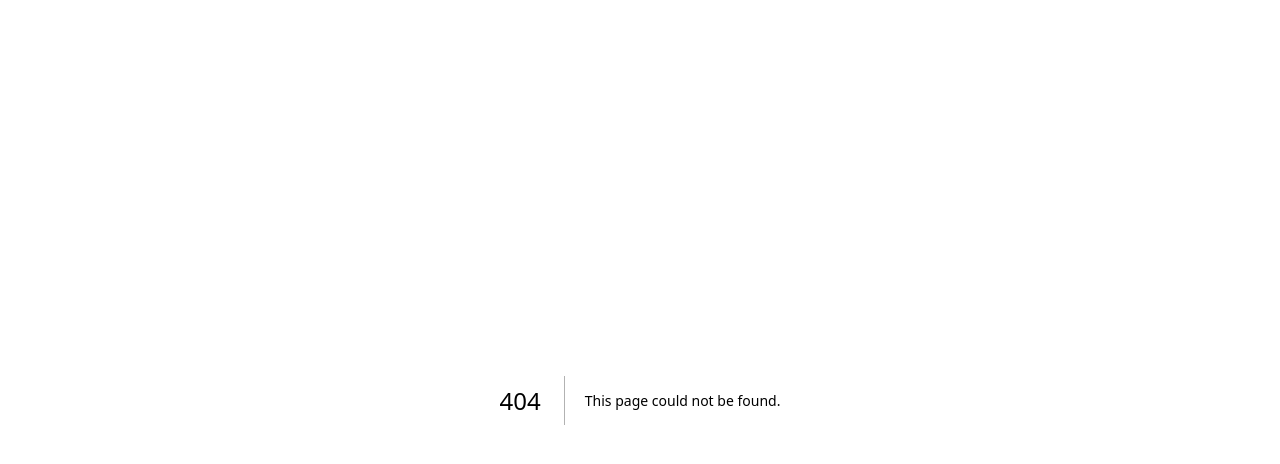
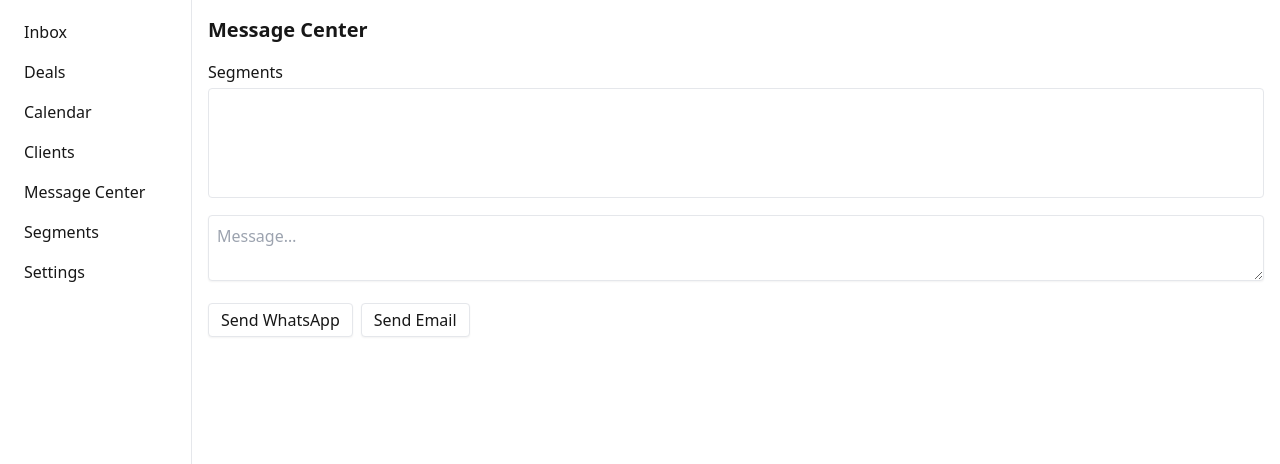
Before and after one commit to EnvrA/omni, a Next.js app in the folder omnibox/apps/web/: page /dashboard/message-center in a window 1280 px wide. Before the commit this address had no page. Shown: the top 464 px of the page. Built offline with nearby package versions, Linux system fonts and the light colour scheme.

Commit message:
Add calendar, message center and segments pages

```diff
--- /dev/null
+++ b/omnibox/apps/web/app/dashboard/calendar/page.tsx
@@ -0,0 +1,107 @@
+"use client";
+import useSWR from "swr";
+import { useState, useEffect } from "react";
+import { v4 as uuid } from "uuid";
+import { Input, Button, Card } from "@/components/ui";
+
+interface Deal {
+  id: string;
+  contact: { id: string; name: string | null };
+}
+interface DealExtra {
+  title?: string;
+  hasDeadline?: boolean;
+  deadline?: string;
+}
+interface Appointment {
+  id: string;
+  title: string;
+  date: string;
+}
+
+const fetcher = async (url: string) => {
+  const res = await fetch(url);
+  const text = await res.text();
+  try {
+    return JSON.parse(text);
+  } catch {
+    return { error: text };
+  }
+};
+
+export default function CalendarPage() {
+  const { data } = useSWR<{ deals: Deal[] }>("/api/deals", fetcher);
+  const [extras, setExtras] = useState<Record<string, DealExtra>>({});
+  const [appointments, setAppointments] = useState<Appointment[]>([]);
+  const [title, setTitle] = useState("");
+  const [date, setDate] = useState("");
+
+  useEffect(() => {
+    if (typeof window === "undefined") return;
+    try {
+      setExtras(JSON.parse(localStorage.getItem("dealExtras") || "{}"));
+    } catch {}
+    try {
+      setAppointments(JSON.parse(localStorage.getItem("appointments") || "[]"));
+    } catch {}
+  }, []);
+
+  useEffect(() => {
+    if (typeof window !== "undefined") {
+      localStorage.setItem("appointments", JSON.stringify(appointments));
+    }
+  }, [appointments]);
+
+  const events = [
+    ...appointments.map((a) => ({
+      type: "Appointment" as const,
+      title: a.title,
+      date: a.date,
+    })),
+    ...(data?.deals || [])
+      .filter((d) => extras[d.id]?.hasDeadline && extras[d.id]?.deadline)
+      .map((d) => ({
+        type: "Deal Deadline" as const,
+        title: extras[d.id]?.title || d.contact.name || "Deal",
+        date: extras[d.id].deadline!,
+      })),
+  ].sort((a, b) => new Date(a.date).getTime() - new Date(b.date).getTime());
+
+  function addAppointment(e: React.FormEvent) {
+    e.preventDefault();
+    if (!title || !date) return;
+    setAppointments((a) => [...a, { id: uuid(), title, date }]);
+    setTitle("");
+    setDate("");
+  }
+
+  return (
+    <div className="space-y-4">
+      <h1 className="text-xl font-semibold">Calendar</h1>
+      <form onSubmit={addAppointment} className="flex flex-wrap items-end gap-2">
+        <Input
+          className="flex-1"
+          value={title}
+          onChange={(e) => setTitle(e.target.value)}
+          placeholder="Appointment title"
+        />
+        <Input
+          type="datetime-local"
+          value={date}
+          onChange={(e) => setDate(e.target.value)}
+        />
+        <Button type="submit" disabled={!title || !date}
+          >Add</Button>
+      </form>
+      <div className="space-y-2">
+        {events.map((ev, idx) => (
+          <Card key={idx} className="flex items-center justify-between gap-2">
+            <span>{new Date(ev.date).toLocaleString()} – {ev.title}</span>
+            <span className="text-xs text-gray-500">{ev.type}</span>
+          </Card>
+        ))}
+        {events.length === 0 && <p>No events</p>}
+      </div>
+    </div>
+  );
+}
--- a/omnibox/apps/web/app/dashboard/layout.tsx
+++ b/omnibox/apps/web/app/dashboard/layout.tsx
@@ -12,8 +12,17 @@ export default function DashboardLayout({ children }: { children: ReactNode }) {
           <Link href="/dashboard/deals" className="w-full rounded px-2 py-1 text-left hover:bg-gray-100">
             Deals
           </Link>
+          <Link href="/dashboard/calendar" className="w-full rounded px-2 py-1 text-left hover:bg-gray-100">
+            Calendar
+          </Link>
           <Link href="/dashboard/clients" className="w-full rounded px-2 py-1 text-left hover:bg-gray-100">
             Clients
+          </Link>
+          <Link href="/dashboard/message-center" className="w-full rounded px-2 py-1 text-left hover:bg-gray-100">
+            Message Center
+          </Link>
+          <Link href="/dashboard/segments" className="w-full rounded px-2 py-1 text-left hover:bg-gray-100">
+            Segments
           </Link>
           <Link href="/dashboard/settings" className="w-full rounded px-2 py-1 text-left hover:bg-gray-100">
             Settings
--- /dev/null
+++ b/omnibox/apps/web/app/dashboard/message-center/page.tsx
@@ -0,0 +1,69 @@
+"use client";
+import { useState, useEffect } from "react";
+import { Button, Textarea } from "@/components/ui";
+
+interface Segment {
+  id: string;
+  name: string;
+}
+
+export default function MessageCenterPage() {
+  const [segments, setSegments] = useState<Segment[]>([]);
+  const [selected, setSelected] = useState<string[]>([]);
+  const [message, setMessage] = useState("");
+
+  useEffect(() => {
+    if (typeof window === "undefined") return;
+    try {
+      setSegments(JSON.parse(localStorage.getItem("segments") || "[]"));
+    } catch {}
+  }, []);
+
+  function handleSelect(e: React.ChangeEvent<HTMLSelectElement>) {
+    const opts = Array.from(e.target.selectedOptions).map((o) => o.value);
+    setSelected(opts);
+  }
+
+  function send(channel: string) {
+    alert(`Sending ${channel} to ${selected.length} segment(s)`);
+    setMessage("");
+  }
+
+  return (
+    <div className="space-y-4">
+      <h1 className="text-xl font-semibold">Message Center</h1>
+      <div>
+        <label className="mb-1 block font-medium">Segments</label>
+        <select
+          multiple
+          value={selected}
+          onChange={handleSelect}
+          className="w-full rounded border p-2"
+        >
+          {segments.map((s) => (
+            <option key={s.id} value={s.id}>
+              {s.name}
+            </option>
+          ))}
+        </select>
+      </div>
+      <Textarea
+        value={message}
+        onChange={(e) => setMessage(e.target.value)}
+        placeholder="Message…"
+      />
+      <div className="flex gap-2">
+        <Button type="button" onClick={() => send("WhatsApp")}
+          disabled={!message}
+        >
+          Send WhatsApp
+        </Button>
+        <Button type="button" onClick={() => send("Email")}
+          disabled={!message}
+        >
+          Send Email
+        </Button>
+      </div>
+    </div>
+  );
+}
--- /dev/null
+++ b/omnibox/apps/web/app/dashboard/segments/page.tsx
@@ -0,0 +1,68 @@
+"use client";
+import { useState, useEffect } from "react";
+import { v4 as uuid } from "uuid";
+import { Input, Button, Card } from "@/components/ui";
+
+interface Segment {
+  id: string;
+  name: string;
+}
+
+export default function SegmentsPage() {
+  const [segments, setSegments] = useState<Segment[]>([]);
+  const [name, setName] = useState("");
+
+  useEffect(() => {
+    if (typeof window === "undefined") return;
+    try {
+      setSegments(JSON.parse(localStorage.getItem("segments") || "[]"));
+    } catch {}
+  }, []);
+
+  useEffect(() => {
+    if (typeof window !== "undefined") {
+      localStorage.setItem("segments", JSON.stringify(segments));
+    }
+  }, [segments]);
+
+  function addSegment(e: React.FormEvent) {
+    e.preventDefault();
+    if (!name) return;
+    setSegments((s) => [...s, { id: uuid(), name }]);
+    setName("");
+  }
+
+  function deleteSegment(id: string) {
+    setSegments((s) => s.filter((seg) => seg.id !== id));
+  }
+
+  return (
+    <div className="space-y-4">
+      <h1 className="text-xl font-semibold">Segments</h1>
+      <form onSubmit={addSegment} className="flex gap-2">
+        <Input
+          className="flex-1"
+          value={name}
+          onChange={(e) => setName(e.target.value)}
+          placeholder="Segment name"
+        />
+        <Button type="submit" disabled={!name}>Add</Button>
+      </form>
+      <div className="space-y-2">
+        {segments.map((s) => (
+          <Card key={s.id} className="flex items-center justify-between">
+            <span>{s.name}</span>
+            <Button
+              type="button"
+              className="text-red-600"
+              onClick={() => deleteSegment(s.id)}
+            >
+              Delete
+            </Button>
+          </Card>
+        ))}
+        {segments.length === 0 && <p>No segments</p>}
+      </div>
+    </div>
+  );
+}
```
